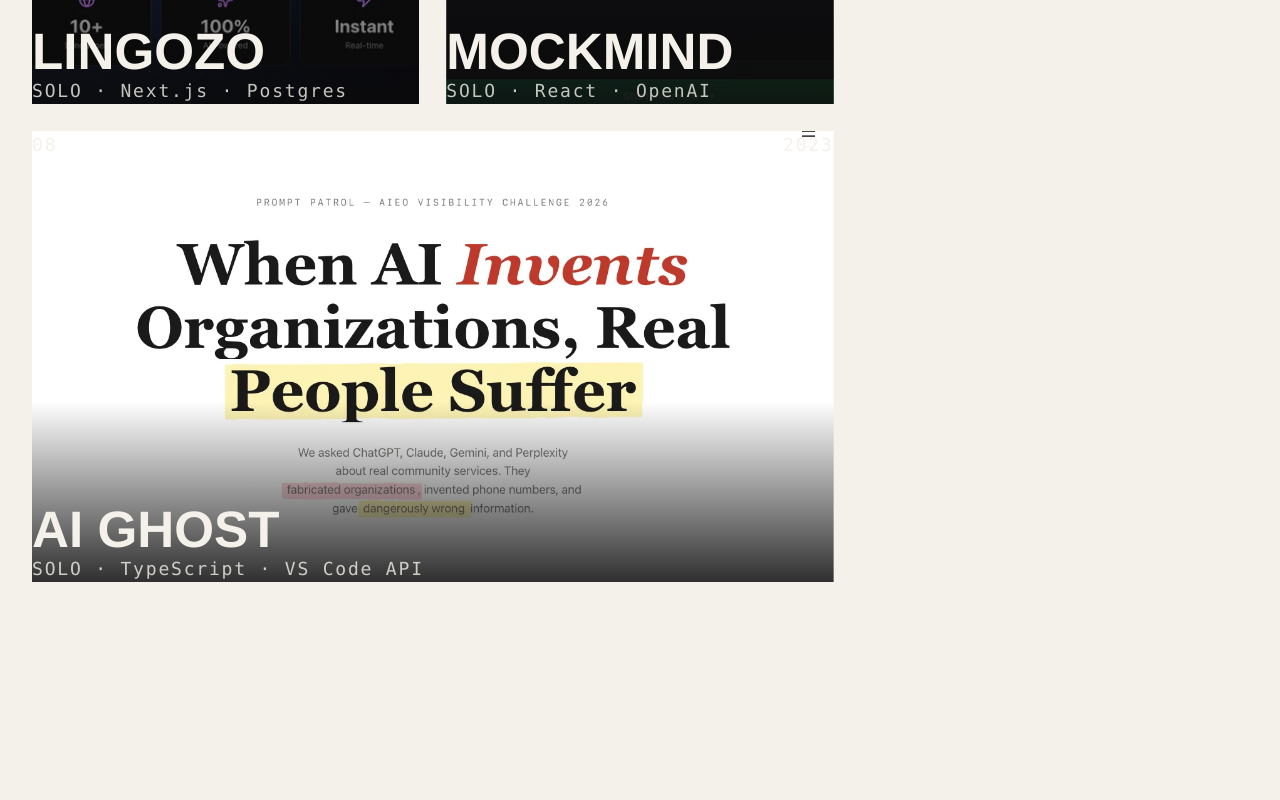
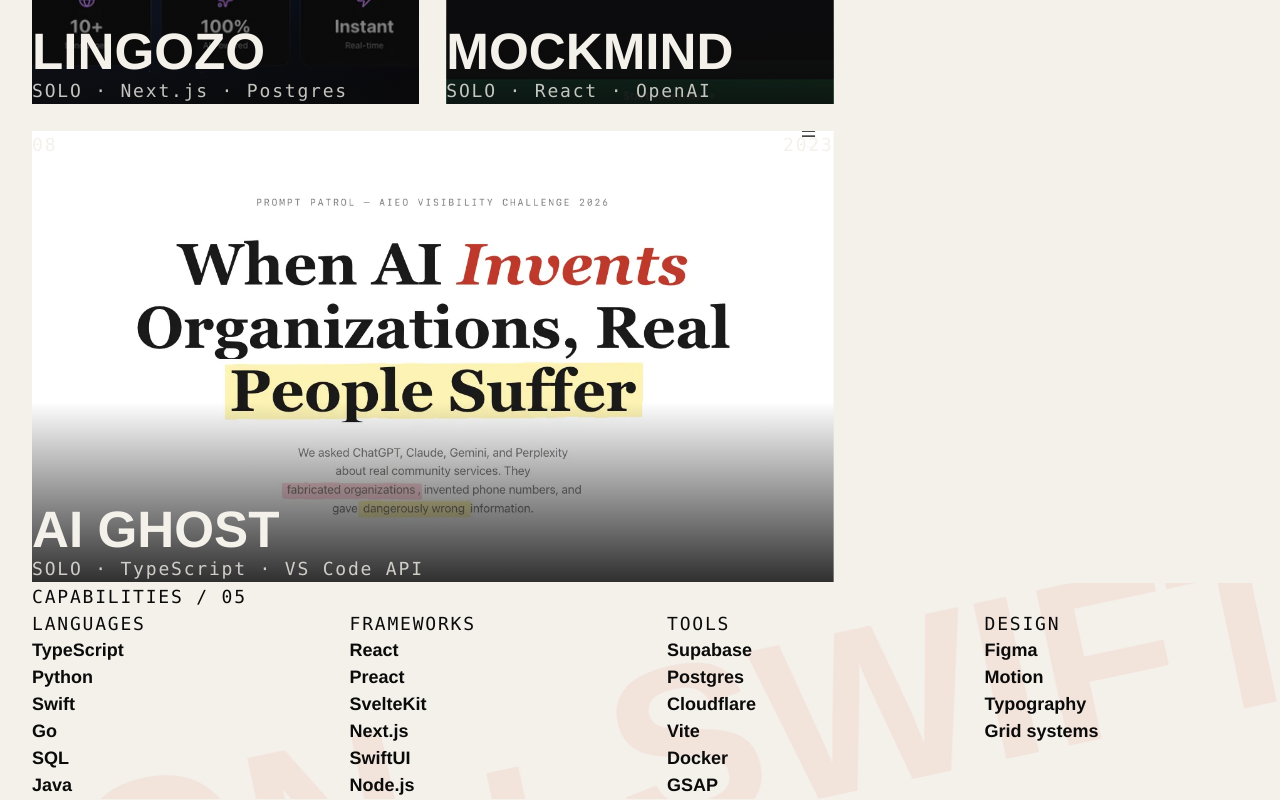
Before and after one commit to Kostia06/Portfolio, a Preact app: page / in a window 1280 px wide. Shown: the part 5306-6106 px from the top of the page. Before the commit the page ends 5948 px from the top, so only its background shows below. Built offline with nearby package versions, Linux system fonts and the light colour scheme.

Commit message:
add Capabilities with tilted marquee and dim-other hover

```diff
--- a/src/app.tsx
+++ b/src/app.tsx
@@ -8,6 +8,7 @@
 import { IndexSection } from './components/sections/Index'
 import { About } from './components/sections/About'
 import { Work } from './components/sections/Work'
+import { Capabilities } from './components/sections/Capabilities'
 
 export function App() {
   useEffect(() => {
@@ -28,6 +29,8 @@
         <Rule />
         <Work />
         <Rule />
+        <Capabilities />
+        <Rule />
       </main>
     </>
   )
--- /dev/null
+++ b/src/components/primitives/Marquee.tsx
@@ -0,0 +1,46 @@
+import { useEffect, useRef } from 'preact/hooks'
+import type { ComponentChildren } from 'preact'
+import { gsap } from '../../lib/scroll'
+
+type Props = { children: ComponentChildren; rotate?: number; speed?: number }
+
+export function Marquee({ children, rotate = 0, speed = 30 }: Props) {
+  const trackRef = useRef<HTMLDivElement>(null)
+
+  useEffect(() => {
+    const el = trackRef.current
+    if (!el) return
+    const tween = gsap.to(el, {
+      x: '-50%',
+      duration: speed,
+      ease: 'none',
+      repeat: -1,
+    })
+    return () => {
+      tween.kill()
+    }
+  }, [speed])
+
+  return (
+    <div
+      aria-hidden
+      style={{
+        width: '100%',
+        overflow: 'hidden',
+        transform: `rotate(${rotate}deg)`,
+      }}
+    >
+      <div
+        ref={trackRef}
+        style={{
+          display: 'inline-flex',
+          whiteSpace: 'nowrap',
+          willChange: 'transform',
+        }}
+      >
+        <span>{children}</span>
+        <span aria-hidden>{children}</span>
+      </div>
+    </div>
+  )
+}
--- /dev/null
+++ b/src/components/sections/Capabilities.tsx
@@ -0,0 +1,111 @@
+import { useEffect, useRef, useState } from 'preact/hooks'
+import { gsap, ScrollTrigger } from '../../lib/scroll'
+import { capabilities } from '../../data/capabilities'
+import { Marquee } from '../primitives/Marquee'
+
+export function Capabilities() {
+  const ref = useRef<HTMLDivElement>(null)
+  const [hovered, setHovered] = useState<string | null>(null)
+  const allItems = capabilities.flatMap((g) => g.items).join(' · ')
+
+  useEffect(() => {
+    const el = ref.current
+    if (!el) return
+    const words = el.querySelectorAll<HTMLElement>('.cap-word')
+    gsap.set(words, { opacity: 0, y: 12 })
+    const st = ScrollTrigger.create({
+      trigger: el,
+      start: 'top 75%',
+      onEnter: () => {
+        gsap.to(words, {
+          opacity: 1,
+          y: 0,
+          duration: 0.001,
+          ease: 'steps(1)',
+          stagger: 0.02,
+        })
+      },
+    })
+    return () => st.kill()
+  }, [])
+
+  const colorFor = (item: string) => {
+    if (!hovered) return 'var(--color-ink)'
+    if (hovered === item) return 'var(--color-red)'
+    return 'var(--color-mute)'
+  }
+
+  return (
+    <section
+      data-section="05"
+      data-section-name="CAPABILITIES"
+      class="relative py-24 md:py-40 overflow-hidden"
+    >
+      <div
+        class="absolute inset-0 pointer-events-none hidden md:block"
+        style={{ opacity: 0.08 }}
+      >
+        <Marquee rotate={-12} speed={80}>
+          <span
+            class="font-black uppercase mr-16"
+            style={{
+              fontSize: 'clamp(120px, 18vw, 320px)',
+              color: 'var(--color-red)',
+              letterSpacing: 'var(--tracking-display-tight)',
+            }}
+          >
+            {allItems}
+          </span>
+        </Marquee>
+      </div>
+
+      <div class="container relative" ref={ref}>
+        <div
+          class="mb-12"
+          style={{
+            fontFamily: 'var(--font-mono)',
+            fontSize: 'var(--text-meta)',
+            letterSpacing: '0.1em',
+            color: 'var(--color-mute)',
+          }}
+        >
+          CAPABILITIES / 05
+        </div>
+
+        <div class="grid grid-cols-1 md:grid-cols-4 gap-12">
+          {capabilities.map((group) => (
+            <div>
+              <h4
+                class="uppercase mb-4"
+                style={{
+                  fontFamily: 'var(--font-mono)',
+                  fontSize: 'var(--text-meta)',
+                  letterSpacing: '0.1em',
+                  color: 'var(--color-mute)',
+                }}
+              >
+                {group.label}
+              </h4>
+              <ul>
+                {group.items.map((item) => (
+                  <li
+                    class="cap-word py-1 transition-colors duration-150 cursor-pointer"
+                    style={{
+                      fontSize: 'var(--text-body-lg)',
+                      fontWeight: 600,
+                      color: colorFor(item),
+                    }}
+                    onMouseEnter={() => setHovered(item)}
+                    onMouseLeave={() => setHovered(null)}
+                  >
+                    {item}
+                  </li>
+                ))}
+              </ul>
+            </div>
+          ))}
+        </div>
+      </div>
+    </section>
+  )
+}
```
